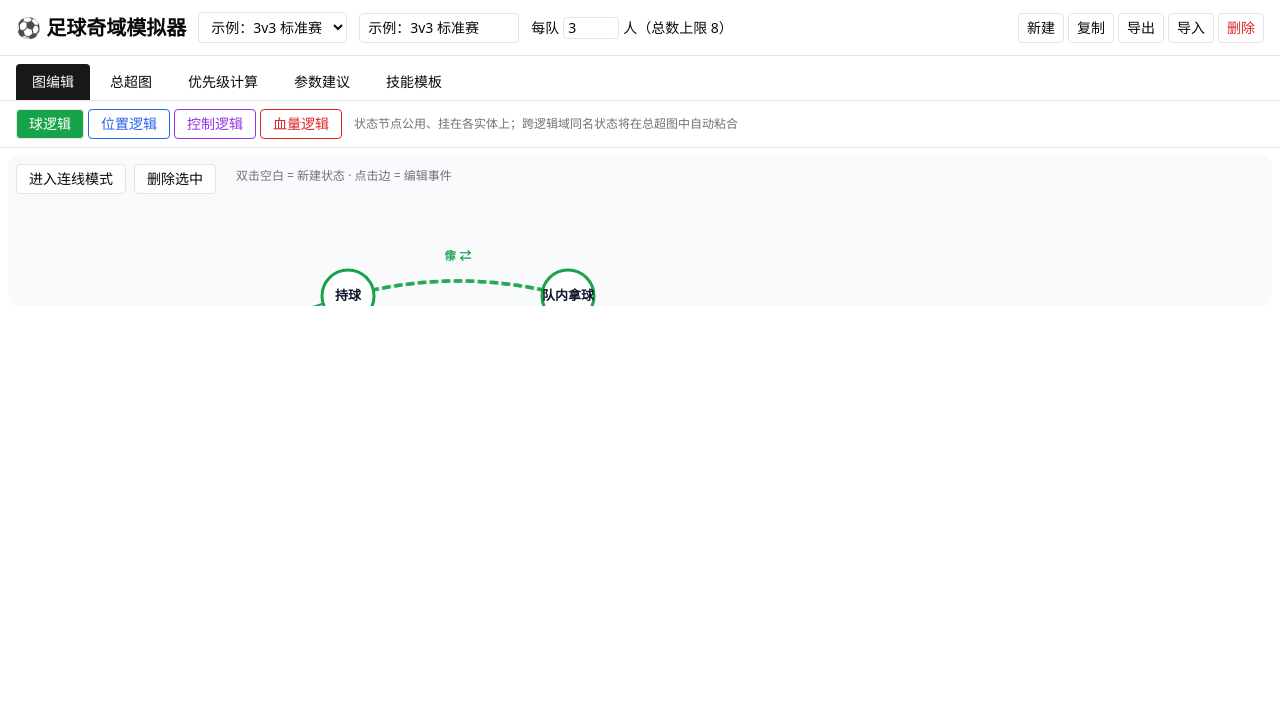
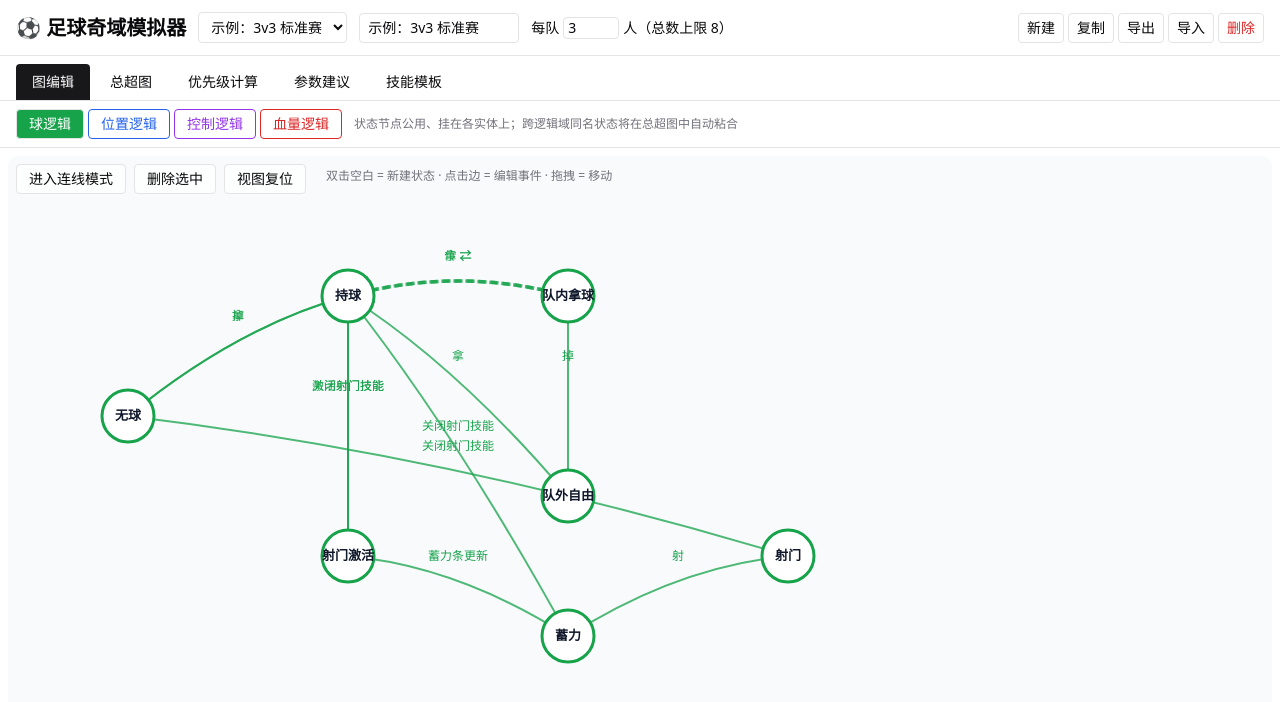
Before and after one commit to 3224496805/football-qiyu-simulator, a React (Vite) app: page / in a window 1280 px wide. Shown: the top 702 px of the page. Built offline with nearby package versions, Linux system fonts and the light colour scheme.

Commit message:
fix: GraphCanvas 用实测容器尺寸修复大窗口下图元坐标错位

```diff
--- a/src/components/GraphCanvas.tsx
+++ b/src/components/GraphCanvas.tsx
@@ -1,4 +1,4 @@
-import { useCallback, useRef, useState } from 'react';
+import { useCallback, useEffect, useRef, useState } from 'react';
 import type { DomainGraph } from '@/types/model';
 
 interface Props {
@@ -11,15 +11,27 @@ interface Props {
 const NODE_R = 26;
 
 export default function GraphCanvas({ graph, onChange, onEditEdge, color }: Props) {
-  const svgRef = useRef<SVGSVGElement>(null);
+  const wrapRef = useRef<HTMLDivElement>(null);
+  const [size, setSize] = useState({ w: 920, h: 560 });
   const [dragId, setDragId] = useState<string | null>(null);
   const [linkFrom, setLinkFrom] = useState<string | null>(null);
   const [linkMode, setLinkMode] = useState(false);
   const [selectedNode, setSelectedNode] = useState<string | null>(null);
   const [selectedEdge, setSelectedEdge] = useState<string | null>(null);
 
+  // 实测容器尺寸，让 SVG 用户坐标与屏幕像素 1:1 对应（避免不同窗口/缩放下图元漂移或放大）
+  useEffect(() => {
+    const el = wrapRef.current;
+    if (!el) return;
+    const ro = new ResizeObserver(() => {
+      setSize({ w: Math.max(600, el.clientWidth), h: Math.max(400, el.clientHeight) });
+    });
+    ro.observe(el);
+    return () => ro.disconnect();
+  }, []);
+
   const toLocal = useCallback((e: React.MouseEvent) => {
-    const rect = svgRef.current!.getBoundingClientRect();
+    const rect = wrapRef.current!.getBoundingClientRect();
     return { x: e.clientX - rect.left, y: e.clientY - rect.top };
   }, []);
 
@@ -80,6 +92,27 @@ export default function GraphCanvas({ graph, onChange, onEditEdge, color }: Prop
     });
   };
 
+  // ---------- 视图复位：把全部节点收纳进当前视野 ----------
+  const resetView = () => {
+    if (graph.nodes.length === 0) return;
+    const xs = graph.nodes.map((n) => n.x), ys = graph.nodes.map((n) => n.y);
+    const minX = Math.min(...xs), maxX = Math.max(...xs);
+    const minY = Math.min(...ys), maxY = Math.max(...ys);
+    const spanX = Math.max(1, maxX - minX), spanY = Math.max(1, maxY - minY);
+    const pad = 90;
+    const availW = Math.max(200, size.w - pad * 2), availH = Math.max(200, size.h - pad * 2);
+    const k = Math.min(availW / spanX, availH / spanY, 1.5); // 放大不超过 1.5 倍
+    const offX = (size.w - spanX * k) / 2, offY = (size.h - spanY * k) / 2;
+    onChange({
+      ...graph,
+      nodes: graph.nodes.map((n) => ({
+        ...n,
+        x: offX + (n.x - minX) * k,
+        y: offY + (n.y - minY) * k,
+      })),
+    });
+  };
+
   // ---------- 删除 ----------
   const deleteSelected = () => {
     if (selectedNode) {
@@ -126,7 +159,7 @@ export default function GraphCanvas({ graph, onChange, onEditEdge, color }: Prop
   };
 
   return (
-    <div className="relative w-full h-full">
+    <div ref={wrapRef} className="relative w-full h-full overflow-hidden">
       <div className="absolute top-2 left-2 z-10 flex gap-2">
         <button
           onClick={() => { setLinkMode(!linkMode); setLinkFrom(null); }}
@@ -137,11 +170,16 @@ export default function GraphCanvas({ graph, onChange, onEditEdge, color }: Prop
         <button onClick={deleteSelected} className="px-3 py-1 rounded text-sm border bg-background/80 hover:bg-destructive hover:text-white">
           删除选中
         </button>
-        <span className="px-3 py-1 text-xs text-muted-foreground">双击空白 = 新建状态 · 点击边 = 编辑事件</span>
+        <button onClick={resetView} className="px-3 py-1 rounded text-sm border bg-background/80 hover:bg-muted">
+          视图复位
+        </button>
+        <span className="px-3 py-1 text-xs text-muted-foreground">双击空白 = 新建状态 · 点击边 = 编辑事件 · 拖拽 = 移动</span>
       </div>
       <svg
-        ref={svgRef}
-        className="w-full h-full bg-slate-50 dark:bg-slate-900 rounded-lg"
+        width={size.w}
+        height={size.h}
+        viewBox={`0 0 ${size.w} ${size.h}`}
+        className="bg-slate-50 dark:bg-slate-900 rounded-lg"
         onMouseMove={onMouseMove}
         onMouseUp={onMouseUp}
         onDoubleClick={onDoubleClick}
```
